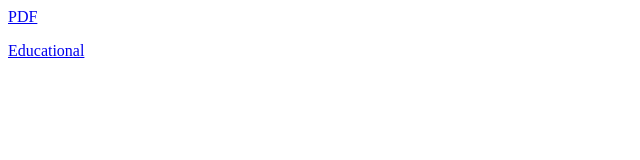
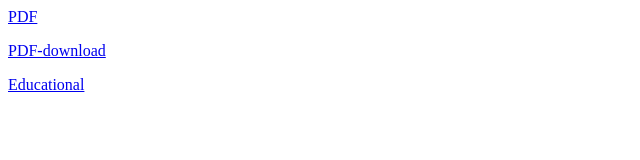
Before and after one commit to yassersalama22/check_app_installed, a plain HTML site: page index.html in a window 1280 px wide. Shown: the whole page, without its empty margins (0-640 px from the left). Drawn offline with Linux system fonts and the light colour scheme.

Commit message:
Update index.html

```diff
--- a/index.html
+++ b/index.html
@@ -7,6 +7,7 @@
 </head>
 <body>
     <a href="https://www.w3.org/WAI/ER/tests/xhtml/testfiles/resources/pdf/dummy.pdf" target="_blank">PDF</a></p>
+    <a href="https://www.w3.org/WAI/ER/tests/xhtml/testfiles/resources/pdf/dummy.pdf">PDF-download</a></p>
     <a href="com.linkdev.mohapfe://Linkdev_Mobile_MOHAP_FE/ReportsListing?EMRType=13" target="_blank">Educational</a></p>
 
 </body>
```
